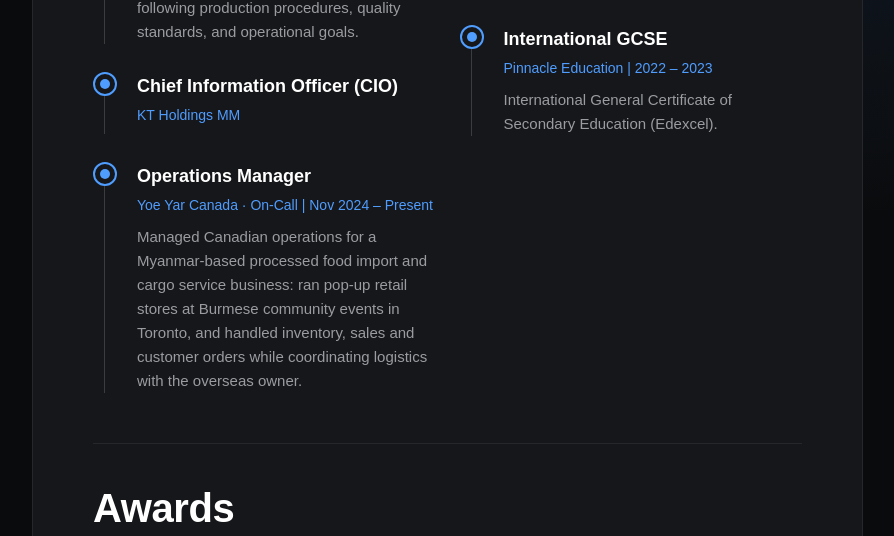
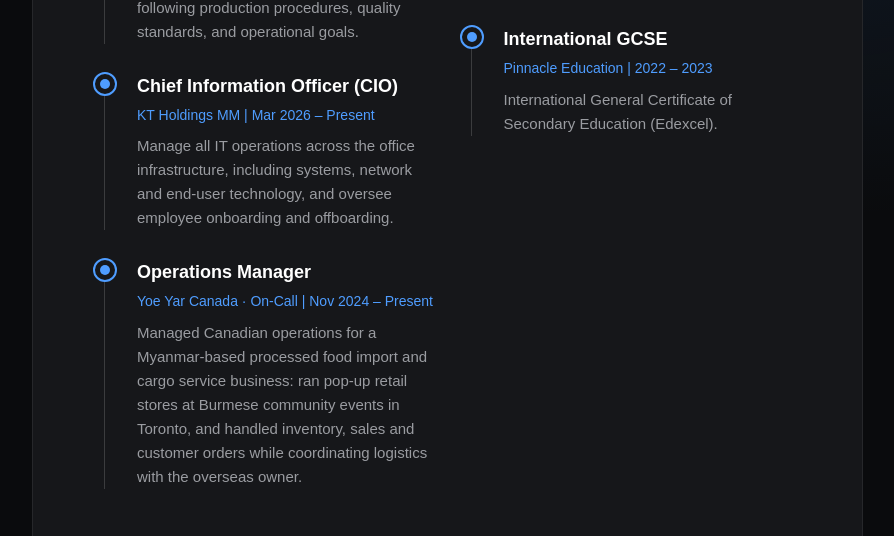
Before and after one commit to who-is-M4TT/Porfolio-Website, a plain HTML site: page index.html in a window 1280 px wide. Shown: the part 4057-4593 px from the top of the page, without its empty margins (335-1229 px from the left). Drawn offline with Linux system fonts and the light colour scheme; a web font is replaced by a local one.

Commit message:
Add CIO dates and description
Co-Authored-By: Claude Opus 5.5 <noreply@anthropic.com>

```diff
--- a/index.html
+++ b/index.html
@@ -526,8 +526,9 @@
                                     </div>
                                     <div class="small_yellow_border_main">
                                         <p class="bachelor">Chief Information Officer (CIO)</p>
-                                        <!-- TODO: add dates (e.g. "| Mon YYYY – Present") and a one-line description -->
-                                        <p class="cursus university">KT Holdings MM</p>
+                                        <p class="cursus university">KT Holdings MM | Mar 2026 – Present</p>
+                                        <p class="cursus">Manage all IT operations across the office infrastructure, including systems,
+                                            network and end-user technology, and oversee employee onboarding and offboarding.</p>
                                     </div>
                                 </div>
                                 <div class="education position-relative fade_up">
```
